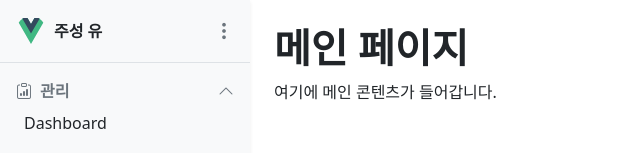
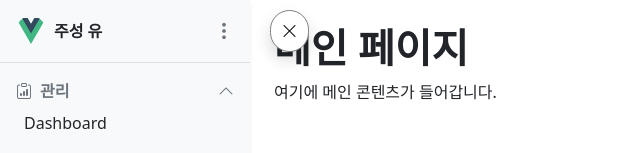
Before and after one commit to Juseong-Yu/SSAFY_GroupStudyPlanner, a Vue app in the folder Frontend/Front/: page /main in a window 1280 px wide. Shown: the top 153 px of the page, without its empty margins (0-640 px from the left). Built offline with nearby package versions, Linux system fonts and the light colour scheme; no server answers; the HTML template or start-up script is replaced by a standard one.

Commit message:
nav_slide setting image fixed

```diff
--- a/Frontend/Front/src/components/layout/Navbar.vue
+++ b/Frontend/Front/src/components/layout/Navbar.vue
@@ -1,5 +1,32 @@
+<!-- AppSidebar.vue -->
 <template>
-  <div class="sidebar d-flex flex-column vh-100 bg-light shadow-sm position-relative">
+  <div class="app-shell">
+    <!-- ▷ 토글 버튼 -->
+    <button
+      class="btn btn-light shadow toggle-sidebar-btn smart-pos"
+      :class="{ 'is-open': sidebarOpen }"
+      :aria-expanded="sidebarOpen ? 'true' : 'false'"
+      aria-controls="leftSidebar"
+      aria-label="사이드바 열고 닫기"
+      @click="toggleSidebar"
+    >
+      <i class="bi" :class="sidebarOpen ? 'bi-x-lg' : 'bi-list'"></i>
+    </button>
+
+    <!-- ▷ 오버레이 (lg 미만에서만) -->
+    <div
+      v-if="sidebarOpen"
+      class="sidebar-backdrop d-lg-none"
+      @click="closeSidebar"
+    ></div>
+
+    <!-- ▷ 왼쪽 슬라이딩 사이드바 -->
+    <aside
+      id="leftSidebar"
+      class="sidebar d-flex flex-column vh-100 bg-light shadow-sm position-fixed"
+      :class="{ 'is-open': sidebarOpen }"
+      @keydown.esc="closeSidebar"
+    >
       <!-- 프로필 영역 -->
       <div class="profile-section d-flex align-items-center justify-content-between p-3 border-bottom">
         <div class="d-flex align-items-center">
@@ -7,7 +34,7 @@
           <div class="fw-semibold">{{ username }}</div>
         </div>
 
-      <!-- 닉네임 옆 드롭다운 (Vue 제어 방식) -->
+        <!-- 닉네임 옆 드롭다운 (Vue 제어) -->
         <div class="dropdown" ref="dropdownRoot">
           <button
             class="btn p-0 border-0 bg-transparent"
@@ -72,6 +99,18 @@
           </li>
         </ul>
       </div>
+    </aside>
+
+    <!-- ▷ 메인 콘텐츠
+         - lg 이상에서만 사이드바 열림 여부에 따라 패딩 적용
+         - 닫히면 padding-left: 0 → "페이지가 전체를 차지"
+    -->
+    <main
+      class="main-content"
+      :class="{ 'with-sidebar': isLgUp && sidebarOpen }"
+    >
+      <slot />
+    </main>
   </div>
 </template>
 
@@ -88,34 +127,57 @@ const username = '주성 유'
 const isOpen = ref({ manage: true, participate: true })
 const toggleAccordion = (key) => { isOpen.value[key] = !isOpen.value[key] }
 
-/** ▼ 프로필 드롭다운: Vue 제어 */
+/** 반응형 상태 (lg 기준) */
+const isLgUp = ref(window.innerWidth >= 992)
+
+/** 사이드바 열고 닫기 (lg 이상 기본 오픈) */
+const sidebarOpen = ref(isLgUp.value)
+const toggleSidebar = () => { sidebarOpen.value = !sidebarOpen.value }
+const closeSidebar = () => { sidebarOpen.value = false }
+const openSidebar  = () => { sidebarOpen.value = true }
+
+/** 드롭다운 */
 const menuOpen = ref(false)
 const dropdownRoot = ref(null)
-
-const toggleProfileMenu = () => {
-  menuOpen.value = !menuOpen.value
-}
-const closeMenu = () => {
-  menuOpen.value = false
-}
+const toggleProfileMenu = () => { menuOpen.value = !menuOpen.value }
+const closeMenu = () => { menuOpen.value = false }
 const onClickOutside = (e) => {
   if (!dropdownRoot.value) return
   if (!dropdownRoot.value.contains(e.target)) closeMenu()
 }
 const onEscape = (e) => {
-  if (e.key === 'Escape') closeMenu()
+  if (e.key === 'Escape') {
+    closeMenu()
+    if (sidebarOpen.value) closeSidebar()
+  }
+}
+
+/** 반응형 핸들링 */
+const handleResize = () => {
+  isLgUp.value = window.innerWidth >= 992
+  if (isLgUp.value) openSidebar()
+  else closeSidebar()
 }
 
 onMounted(() => {
   document.addEventListener('click', onClickOutside, { capture: true })
   document.addEventListener('keydown', onEscape)
+  window.addEventListener('resize', handleResize)
+
+  // CSS 변수
+  const topbarHeight = 56 // 실제 상단 네비 높이
+  document.documentElement.style.setProperty('--topbar-height', `${topbarHeight}px`)
+  document.documentElement.style.setProperty('--sidebar-width', '250px')
+  document.documentElement.style.setProperty('--gap', '20px')
 })
+
 onBeforeUnmount(() => {
   document.removeEventListener('click', onClickOutside, { capture: true })
   document.removeEventListener('keydown', onEscape)
+  window.removeEventListener('resize', handleResize)
 })
 
-/** ▼ 로그아웃 */
+/** 로그아웃 */
 const onLogout = async () => {
   await ensureCsrf()
   const csrftoken = getCookie('csrftoken')
@@ -127,23 +189,80 @@ const onLogout = async () => {
 }
 const handleLogoutClick = async () => {
   closeMenu()
-  try {
-    await onLogout()
-  } catch (e) {
-    console.error(e)
-  }
+  try { await onLogout() } catch (e) { console.error(e) }
 }
 </script>
 
 <style scoped>
-.sidebar { width: 250px; }
+.app-shell { min-height: 100vh; }
 
-/* 드롭다운 잘림 방지 */
+/* 사이드바: 기본 닫힘 */
+.sidebar {
+  width: var(--sidebar-width, 250px);
+  top: 0;
+  left: 0;
+  z-index: 1070;
+  transform: translateX(-100%);
+  transition: transform 0.25s ease-in-out;
+  will-change: transform;
+}
+.sidebar.is-open { transform: translateX(0); }
+
+/* 메인: 부드러운 좌측 패딩 전환 */
+.main-content {
+  min-height: 100vh;
+  transition: padding-left 0.25s ease-in-out;
+}
+/* lg 이상일 때만 사이드바가 열려 있으면 패딩 적용 */
+@media (min-width: 992px) {
+  .main-content.with-sidebar {
+    padding-left: var(--sidebar-width, 250px);
+  }
+}
+
+/* 드롭다운/호버 */
 .profile-section { overflow: visible; position: relative; }
+.profile-section:hover { background-color: #f8f9fa; transition: background-color 0.2s; }
+.router-link-active { font-weight: 600; color: #0d6efd !important; }
 
-/* 호버 효과 */
-.profile-section:hover { background-color: #f8f9fa; transition: background-color 0.2s; }
+/* ▷ 스마트 위치 토글 버튼 (모바일: 우하단, 데스크톱: 탑바 아래 10px) */
+.toggle-sidebar-btn {
+  z-index: 1060;
+  border-radius: 9999px;
+  padding: .5rem .65rem;
+  background-color: white;
+  border-style: solid;
+  border-color: gray;
+}
+.smart-pos {
+  position: fixed;
+  right: var(--gap, 20px);
+  bottom: var(--gap, 20px);
+  transition: left .25s ease, top .25s ease, right .25s ease, bottom .25s ease, transform .25s ease;
+}
+@media (min-width: 992px) {
+  .smart-pos {
+    top: 10px;
+    bottom: auto;
+    right: auto;
+    left: var(--gap, 20px);
+  }
+  .smart-pos.is-open {
+    left: calc(var(--sidebar-width, 250px) + var(--gap, 20px));
+  }
+}
 
-/* 활성 라우트 강조 */
-.router-link-active { font-weight: 600; color: #0d6efd !important; }
+/* 오버레이 (모바일 전용) */
+.sidebar-backdrop {
+  position: fixed;
+  inset: 0;
+  background: rgba(33, 37, 41, 0.45);
+  z-index: 1030;
+}
+
+/* 접근성 */
+.toggle-sidebar-btn:focus { box-shadow: 0 0 0 0.2rem rgba(13,110,253,.25); }
+@media (prefers-reduced-motion: reduce) {
+  .smart-pos { transition: none; }
+}
 </style>
--- a/Frontend/Front/src/views/settings/ProfilePage.vue
+++ b/Frontend/Front/src/views/settings/ProfilePage.vue
@@ -218,8 +218,12 @@ const loadProfile = async () => {
     })
 
     profile.value.email = data.email || ''
-    profile.value.nickname = data.nickname || ''
-    profile.value.avatar_url = data.avatar || ''
+    profile.value.nickname = data.username || ''
+    if (data.profile_img && !data.profile_img.startsWith('http')) {
+      profile.value.avatar_url = `${API_BASE}${data.profile_img}`
+    } else {
+      profile.value.avatar_url = data.profile_img || ''
+    }
   } catch (e) {
     console.error(e)
     error.value = '사용자 정보를 불러오지 못했습니다.'
--- a/Frontend/Front/src/views/settings/ProfileUpdatePage.vue
+++ b/Frontend/Front/src/views/settings/ProfileUpdatePage.vue
@@ -138,7 +138,11 @@
         >
           <div class="d-flex">
             <div class="toast-body">프로필이 저장되었습니다.</div>
-            <button type="button" class="btn-close btn-close-white me-2 m-auto" @click="saved=false"></button>
+            <button
+              type="button"
+              class="btn-close btn-close-white me-2 m-auto"
+              @click="saved = false"
+            ></button>
           </div>
         </div>
 
@@ -149,8 +153,7 @@
 
 <script setup>
 /**
- * ✅ 왼쪽 사이드바를 SettingNavBar로 교체
- * axios를 쓰는 페이지이므로 CSRF 유틸을 반드시 import
+ * ✅ axios를 사용하는 페이지에서는 반드시 CSRF 유틸 import 필요
  */
 import SettingNavBar from '@/components/layout/SettingNavBar.vue'
 import { ref, computed, onMounted } from 'vue'
@@ -174,6 +177,7 @@ const passwordError = ref('')
 const submitError = ref('')
 const submitting = ref(false)
 const saved = ref(false)
+const loading = ref(false) // ✅ 추가됨
 
 const fileInputRef = ref(null)
 const avatarFile = ref(null)
@@ -182,20 +186,32 @@ const avatarPreview = ref('')
 // ✅ 프로필 로드
 const loadProfile = async () => {
   try {
+    submitError.value = ''
+    loading.value = true
+
     await ensureCsrf()
     const csrftoken = getCookie('csrftoken')
-    const res = await axios.get(`${API_BASE}/accounts/update/`, {
+    const { data } = await axios.get(`${API_BASE}/accounts/search/`, {
       withCredentials: true,
       headers: { 'X-CSRFToken': csrftoken },
     })
-    form.value.email = res.data.email || ''
-    form.value.nickname = res.data.nickname || ''  // 🔧 버그 수정: nickname → nickname 에 매핑
-    form.value.avatar_url = res.data.avatar || ''
+
+    form.value.email = data.email || ''
+    form.value.nickname = data.username || ''
+    if (data.profile_img && !data.profile_img.startsWith('http')) {
+      form.value.avatar_url = `${API_BASE}${data.profile_img}`
+    } else {
+      form.value.avatar_url = data.profile_img || ''
+    }
   } catch (err) {
     console.error(err)
     submitError.value = '사용자 정보를 불러오지 못했습니다.'
+    if (err?.response?.status === 401) router.push('/login')
+  } finally {
+    loading.value = false
   }
 }
+
 onMounted(loadProfile)
 
 const canSubmitBasics = computed(() =>
@@ -219,11 +235,19 @@ const validatePasswords = () => {
 const onFileChange = (e) => {
   const file = e.target.files?.[0]
   if (!file) return
+
+  // ✅ 이미지 형식/용량 체크
+  if (!file.type.startsWith('image/')) {
+    submitError.value = '이미지 파일만 업로드할 수 있습니다.'
+    e.target.value = ''
+    return
+  }
   if (file.size > 5 * 1024 * 1024) {
     submitError.value = '이미지 용량은 5MB 이하여야 합니다.'
     e.target.value = ''
     return
   }
+
   avatarFile.value = file
   const reader = new FileReader()
   reader.onload = () => (avatarPreview.value = reader.result)
@@ -247,8 +271,7 @@ const onSubmit = async () => {
 
     const fd = new FormData()
     fd.append('email', form.value.email)
-    // 🔧 백엔드가 기대하는 필드명에 맞추기 (예: nickname 사용)
-    fd.append('nickname', form.value.nickname)
+    fd.append('username', form.value.nickname) // ✅ 백엔드 username=nickname 일치
     if (password1.value && password2.value) {
       fd.append('password1', password1.value)
       fd.append('password2', password2.value)
@@ -257,13 +280,14 @@ const onSubmit = async () => {
 
     await axios.post(`${API_BASE}/accounts/update/`, fd, {
       withCredentials: true,
-      headers: { 'X-CSRFToken': csrftoken }, // FormData는 Content-Type 자동설정
+      headers: { 'X-CSRFToken': csrftoken }, // FormData는 자동 Content-Type
     })
 
     saved.value = true
     password1.value = ''
     password2.value = ''
     await loadProfile()
+    router.push('/settings/profile')
   } catch (err) {
     console.error(err)
     const data = err?.response?.data
@@ -285,7 +309,6 @@ const onCancel = () => {
 </script>
 
 <style scoped>
-/* 오른쪽 영역 스크롤을 위한 기본 배경/패딩 */
 .flex-grow-1 {
   overflow-y: auto;
 }
```
Lines whose indentation alone changed are shown as unchanged.
